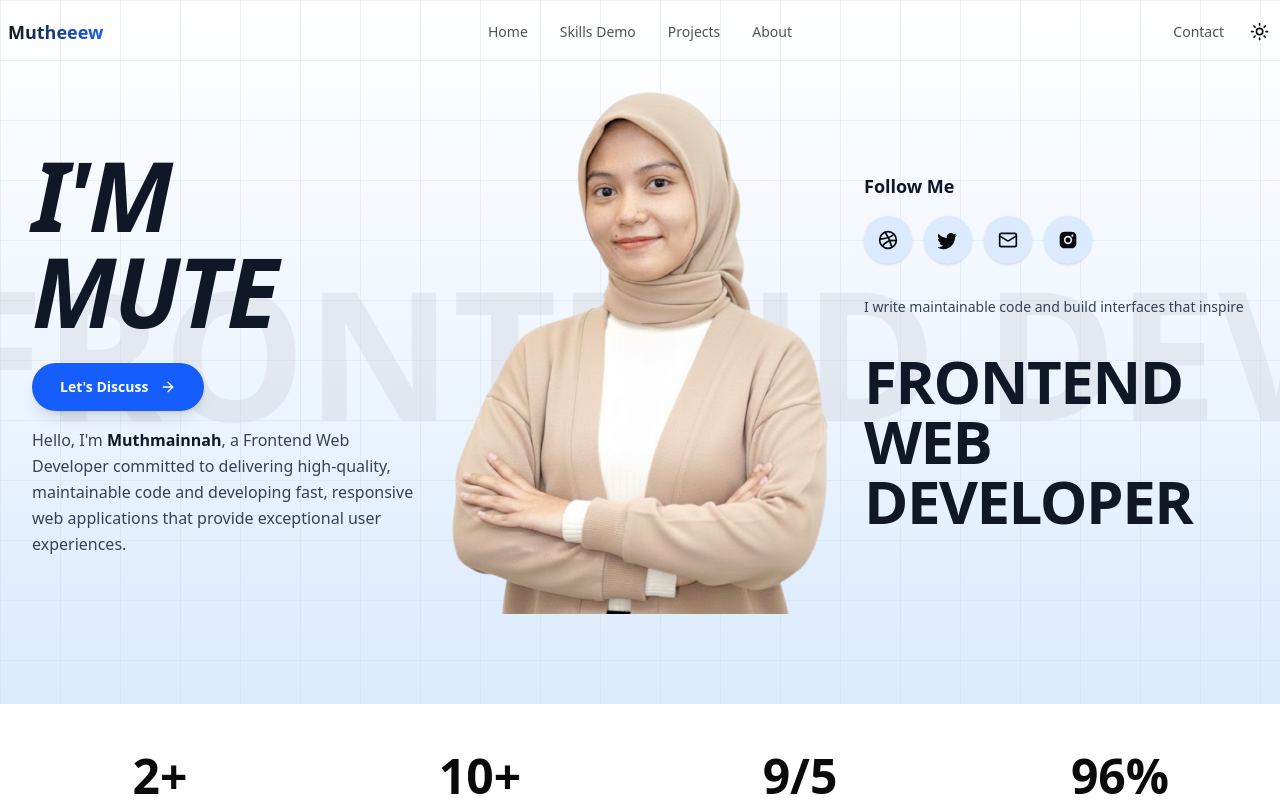
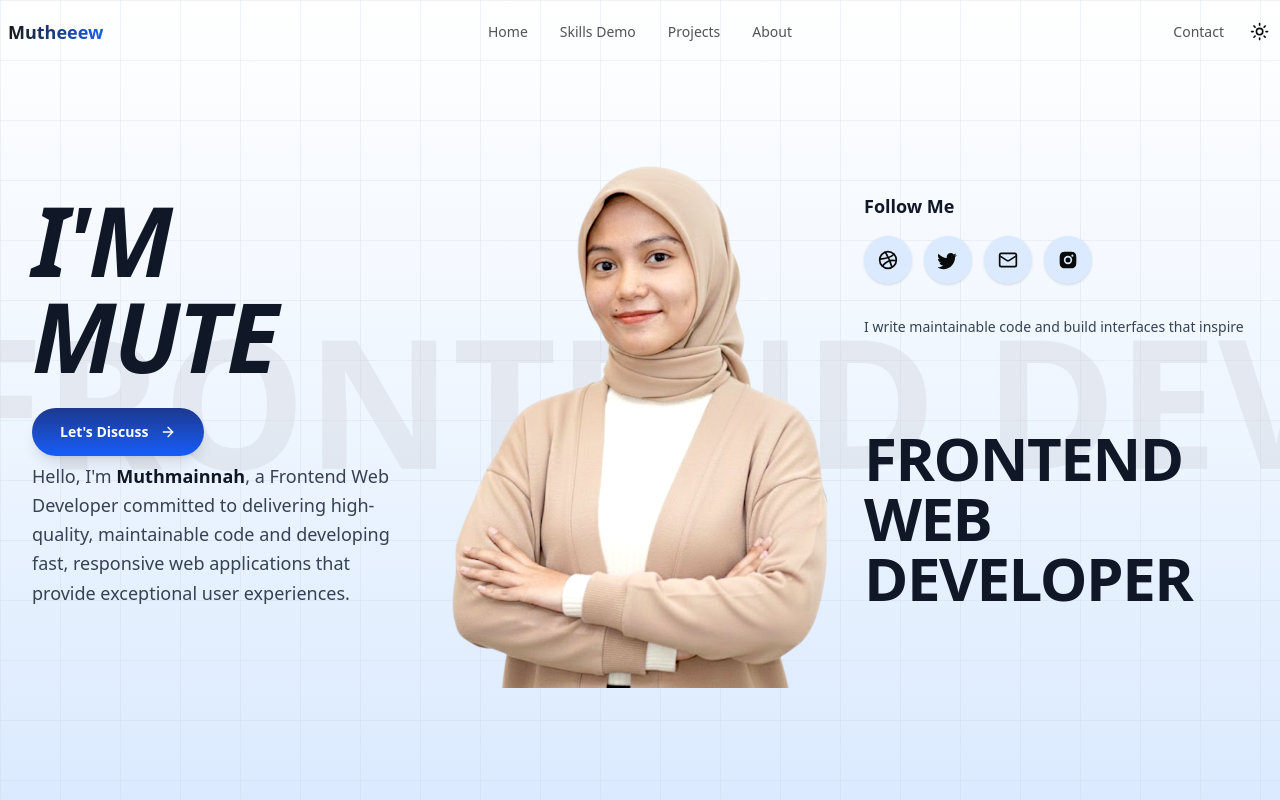
Before and after one commit to mutheeew/Portofolio-Mute, a Next.js app: page / in a window 1280 px wide. Shown: the top 800 px of the page. Built offline with nearby package versions, Linux system fonts and the light colour scheme.

Commit message:
update profile

```diff
--- a/components/sections/profile-section.tsx
+++ b/components/sections/profile-section.tsx
@@ -1,10 +1,11 @@
 import { ArrowRight, Dribbble, Instagram, Mail, Twitter } from "lucide-react";
 import Image from "next/image";
 import Profile from "@/assets/images/profile-mut.png";
+import Profile2 from "@/assets/images/profile-mute.png";
 
 export default function ProfileSection() {
     return (
-        <div className="relative max-h-screen bg-gradient-to-t from-blue-100 via-blue-50 to-white relative overflow-hidden">
+        <div className="h-screen bg-gradient-to-t from-blue-100 via-blue-50 to-white relative overflow-hidden">
             {/* Grid Background */}
             <div
                 className="absolute inset-0"
@@ -16,6 +17,7 @@ export default function ProfileSection() {
                 backgroundSize: '60px 60px'
                 }}
             />
+
             {/* Background Text */}
             <div className="absolute inset-0 flex items-center justify-center pointer-events-none z-0 overflow-hidden">
                 <h2 className="text-[180px] font-black text-gray-300/40 leading-none whitespace-nowrap select-none">
@@ -23,17 +25,17 @@ export default function ProfileSection() {
                 </h2>
             </div>
 
-            <div className="relative mx-auto px-8 py-12 lg:py-16">
-                <div className="grid grid-cols-1 lg:grid-cols-12 gap-8 items-center">
+            <div className="relative h-full flex items-center mx-auto px-8">
+                <div className="grid grid-cols-1 lg:grid-cols-12 gap-8 items-center w-full">
 
                 {/* Left Column - Name & Introduction */}
-                    <div className="lg:col-span-4 space-y-4">
+                <div className="lg:col-span-4 flex flex-col justify-between h-full py-20">
                     {/* Main Heading */}
                     <div>
                     <h1 className="text-6xl lg:text-8xl font-black text-gray-900 leading-none tracking-tight italic">
                         I'M<br />MUTE
                     </h1>
-                        <button className="mt-6 bg-blue-600 hover:bg-blue-700 text-white px-7 py-3.5 rounded-full font-semibold flex items-center gap-3 transition-all transform hover:scale-105 shadow-lg text-sm">
+                    <button className="mt-6 bg-gradient-to-t from-blue-600 to-blue-900 hover:bg-blue-700 text-white px-7 py-3.5 rounded-full font-semibold flex items-center gap-3 transition-all transform hover:scale-105 shadow-lg text-sm">
                         Let's Discuss
                         <ArrowRight className="w-4 h-4" />
                     </button>
@@ -41,31 +43,30 @@ export default function ProfileSection() {
 
                     {/* Introduction Card */}
                     <div>
-                        <p className="text-gray-700 text-md leading-relaxed">
+                    <p className="text-gray-700 text-lg leading-relaxed">
                         Hello, I'm <span className="font-bold text-gray-900">Muthmainnah</span>, a Frontend Web Developer committed to delivering high-quality, maintainable code and developing fast, responsive web applications that provide exceptional user experiences.
                     </p>
                     </div>
                 </div>
 
                 {/* Center Column - Image */}
-                    <div className="lg:col-span-4 flex justify-center relative">
-                        <div className="relative w-full max-w-md">
-
-
+                <div className="lg:col-span-4 flex justify-center items-end h-full pb-0">
+                    <div className="relative w-full max-w-md mb-0">
                         {/* Profile Image */}
                         <div className="relative z-10 overflow-hidden">
                             <Image
-                                    src={Profile}
+                                src={Profile2}
                                 alt="Muthmainnah - Frontend Developer"
-                                    className="w-full object-cover"
+                                className="w-full object-cover object-bottom block"
                             />
                         </div>
                     </div>
                 </div>
 
                 {/* Right Column - Follow Me & Title */}
-                    <div className="lg:col-span-4 space-y-8">
-                        {/* Follow Me Section */}
+                <div className="lg:col-span-4 flex flex-col justify-between h-full py-20">
+                    {/* Follow Me Section & Tagline */}
+                    <div className="space-y-8">
                     <div>
                         <h3 className="text-lg font-bold text-gray-900 mb-4">Follow Me</h3>
                         <div className="flex gap-3">
@@ -92,6 +93,7 @@ export default function ProfileSection() {
                     <p className="text-gray-700 text-sm font-medium leading-relaxed">
                         I write maintainable code and build interfaces that inspire
                     </p>
+                    </div>
 
                     {/* Large Title */}
                     <div>
```
Also changed, not shown: assets/images/profile-mute.png (added). Lines whose indentation alone changed are shown as unchanged.
